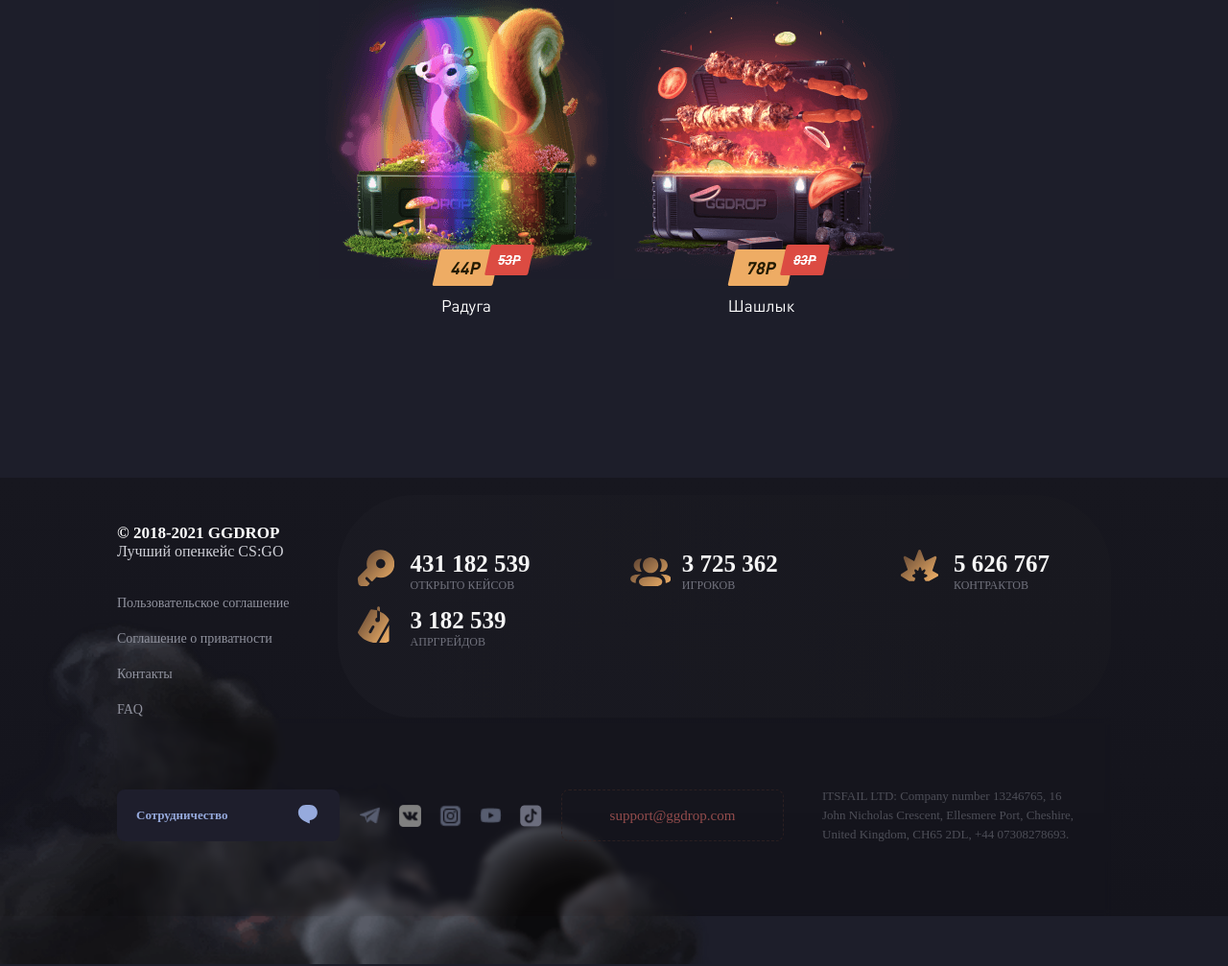
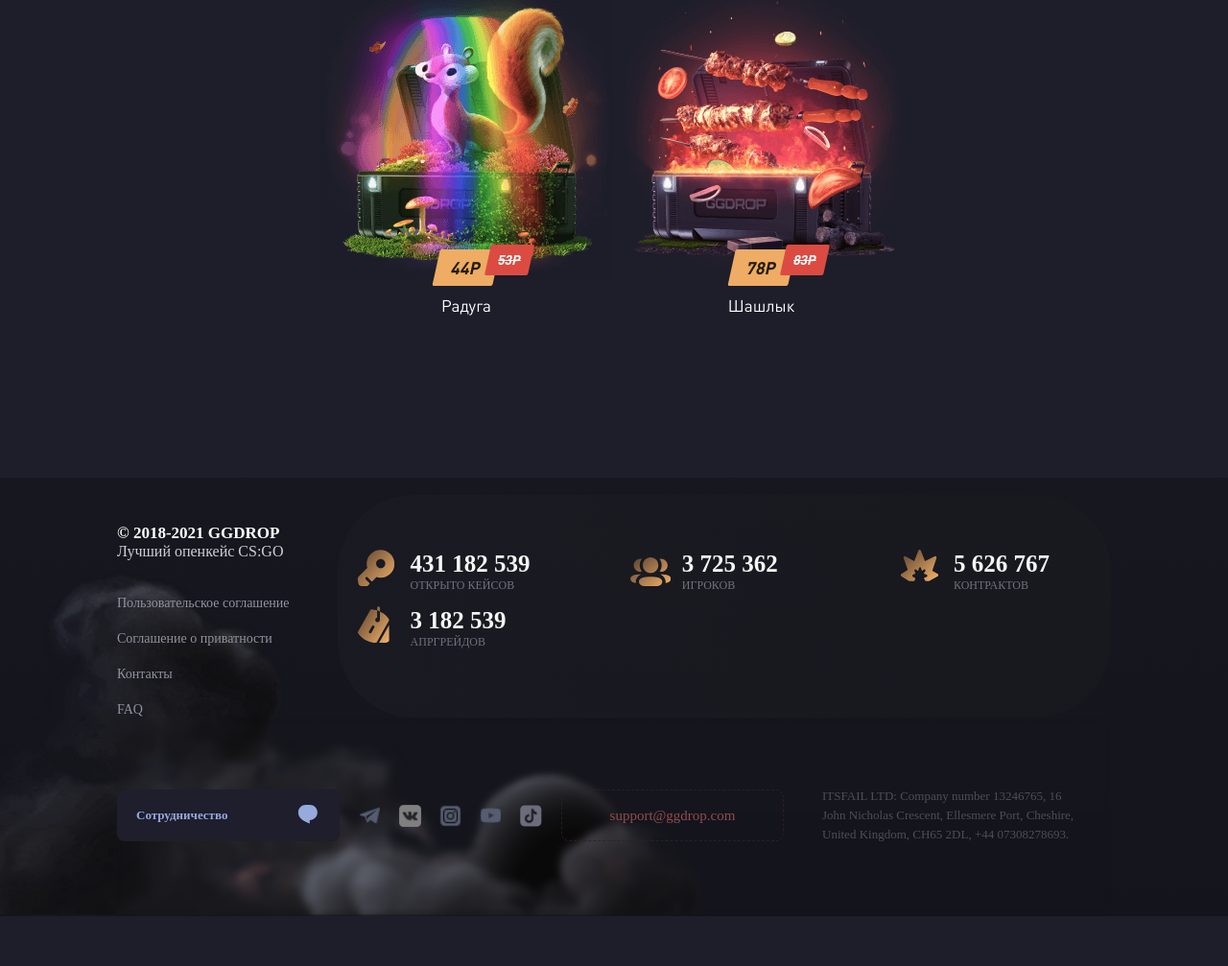
Before and after one commit to xmyhero1995x/GGDROP.io, a plain HTML site: page index.html in a window 1280 px wide. Shown: the part 995-2002 px from the top of the page at 96% size. After the commit the page ends 1950 px from the top, so only its background shows below. Drawn offline with nearby package versions, Linux system fonts and the light colour scheme.

Commit message:
Add files via upload
fixed footer

```diff
--- a/style/footer.css
+++ b/style/footer.css
@@ -7,7 +7,7 @@
     content: "";
     height: 375px;
     position: absolute;
-    top: 134px;
+    bottom: 0;
     width: 758.77px;
     z-index: 1;
 }
```
